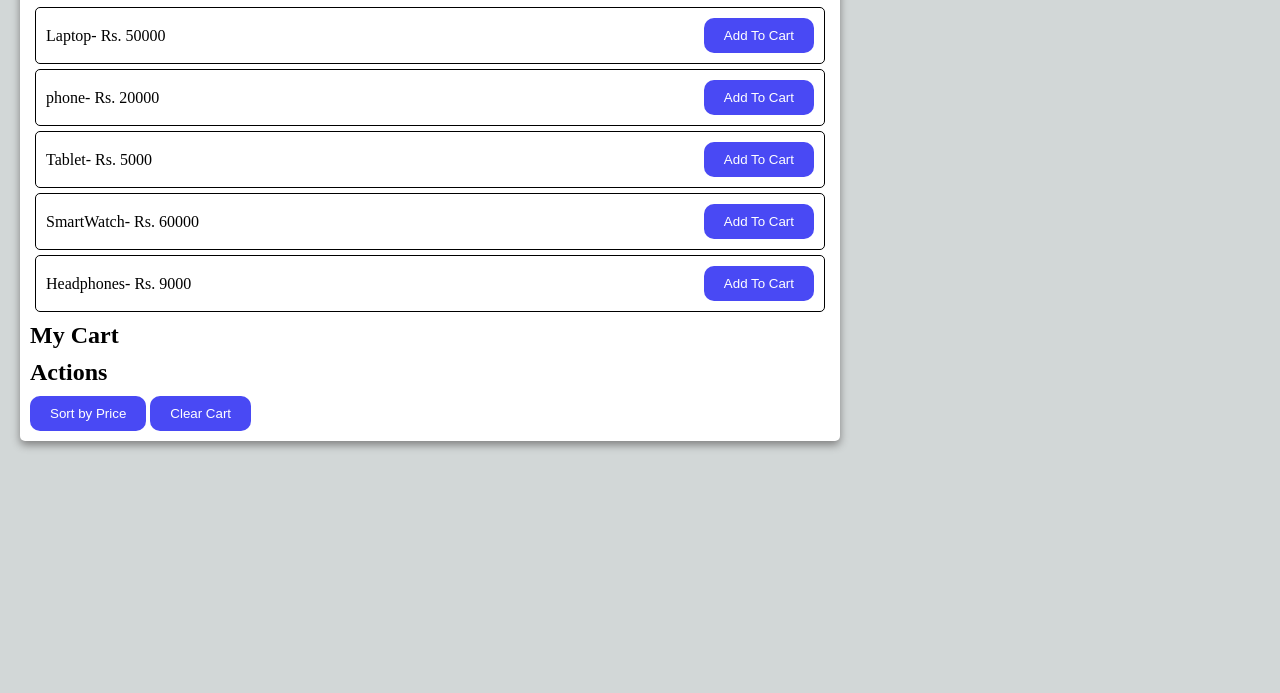
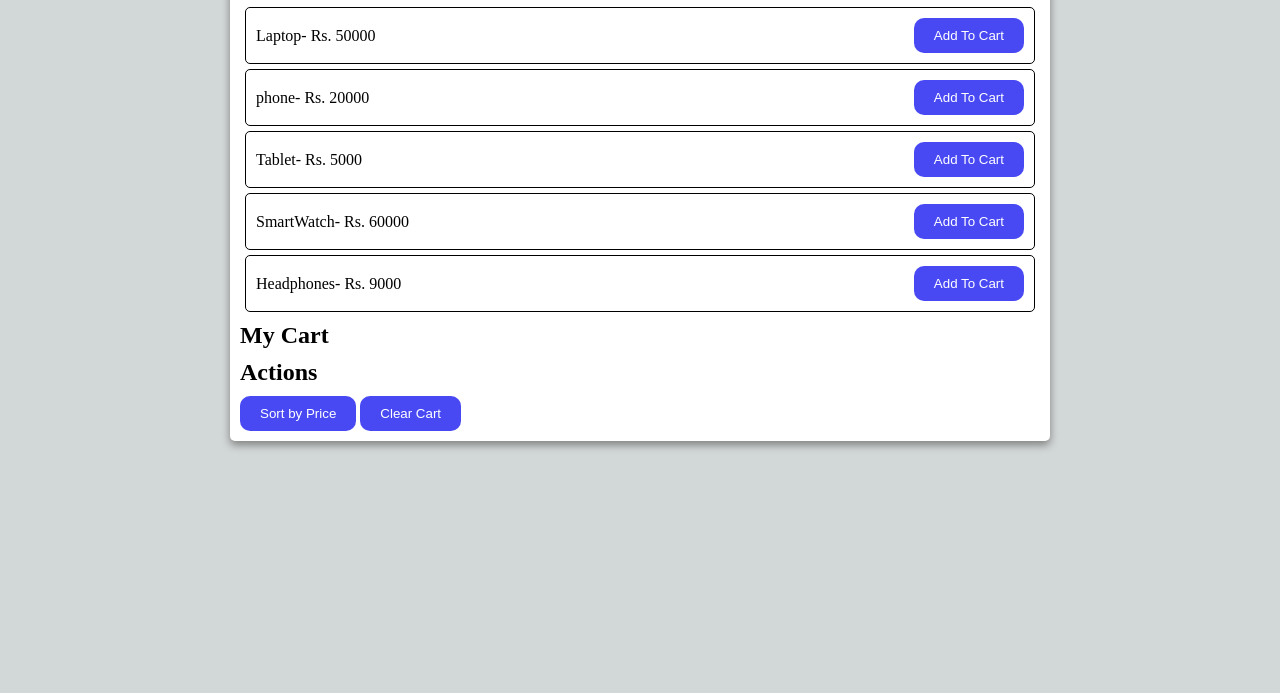
Before and after one commit to keerthana121997/Js-Online-Shopping-Cart, a plain HTML site: page index.html in a window 1280 px wide. Shown: the part 107-800 px from the top of the page. Drawn offline with Linux system fonts and the light colour scheme.

Commit message:
4 commit

```diff
--- a/index.html
+++ b/index.html
@@ -23,7 +23,8 @@
 
     .online-shopping-container {
         max-width: 800px;
-        margin: 20px;
+        margin: auto;
+        margin-top: 20px;
         background-color: white;
         padding: 10px 10px;
         border-radius: 5px;
```
